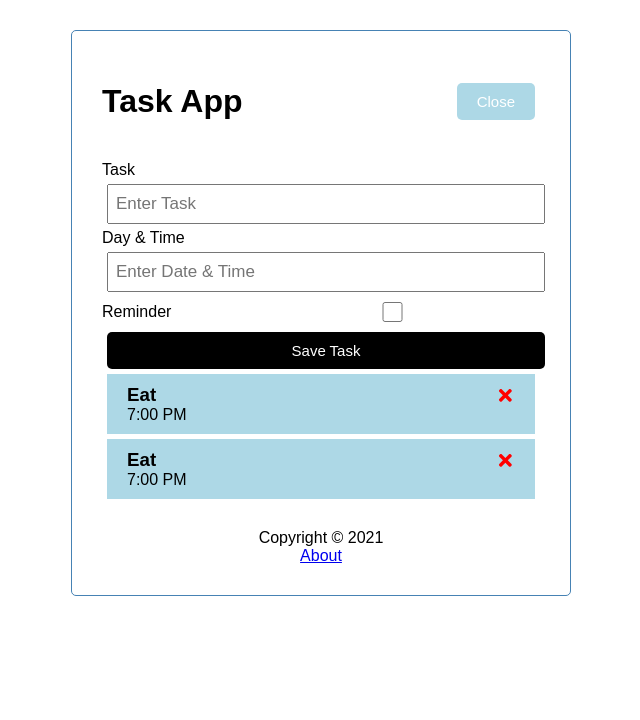
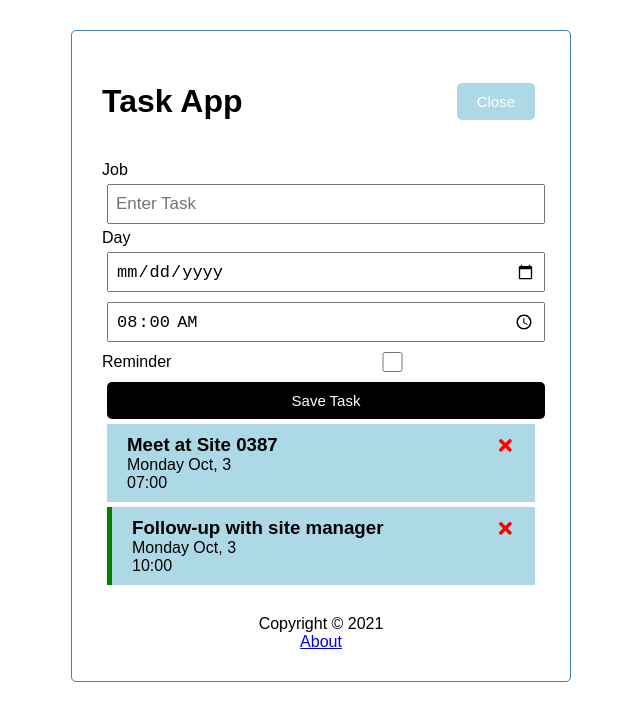
Before and after one commit to ryguy4125/task-app, a React (Create React App) app: page / in a window 1280 px wide. Both pictures are taken after a click on the button "Add". Shown: the top 720 px of the page, without its empty margins (319-959 px from the left). Built offline with nearby package versions, Linux system fonts and the light colour scheme.

Commit message:
separated time and date. pickers.

```diff
--- a/src/App.js
+++ b/src/App.js
@@ -14,15 +14,17 @@ function App() {
   const [tasks, setTasks] = useState([
     {
     "id": 1,
-    "text": "Eat",
-    "day": "7:00 PM",
+    "text": "Meet at Site 0387",
+    "day": "Monday Oct, 3",
+    "taskTime": "07:00",
     "reminder": false,
     },
     {
       "id": 2,
-      "text": "Eat",
-      "day": "7:00 PM",
-      "reminder": false,
+      "text": "Follow-up with site manager",
+      "day": "Monday Oct, 3",
+      "taskTime": "10:00",
+      "reminder": true,
       },
   ])
 
--- a/src/Components/AddTask.js
+++ b/src/Components/AddTask.js
@@ -1,9 +1,9 @@
 import { useState } from "react"
-
 
 const AddTask = ({ onAdd }) => {
     const [text, setText] = useState('')
-    const [day, setDay] = useState('')
+    const [day, setDay] = useState(new Date())
+    const [taskTime, setTaskTime] = useState('08:00')
     const [reminder, setReminder] = useState(false)
 
     const onSubmit = (e) => {
@@ -14,26 +14,33 @@ const AddTask = ({ onAdd }) => {
             return
         }
 
-        onAdd({ text, day, reminder })
+        onAdd({ text, day, taskTime, reminder })
         setText('')
         setDay('')
+        setTaskTime('')
         setReminder('false')
     }
 
     return (
         <form className='add-form' onSubmit={onSubmit}>
             <div className='form-control' >
-                <label>Task</label>
+                <label>Job</label>
                 <input type='text' placeholder='Enter Task'
                     value={text}
                     onChange={(e) => setText(e.target.value)}
                 />
             </div>
             <div className='form-control' >
-                <label>Day & Time</label>
-                <input type='text' placeholder='Enter Date & Time'
+                <label>Day</label>
+                <input type='date' placeholder='Enter Date'
                     value={day}
                     onChange={(e) => setDay(e.target.value)}
+                />
+            </div>
+            <div className='form-control'>
+                <input type='time' placeholder='Enter Time'
+                    value={ taskTime }
+                    onChange={(e) => setTaskTime(e.target.value)}
                 />
             </div>
             <div className='form-control form-control-check' >
--- a/src/Components/Task.js
+++ b/src/Components/Task.js
@@ -14,6 +14,7 @@ const Task = ({ task, onDelete, onToggle }) => {
                 />
             </h3>
             <p>{ task.day }</p>
+            <p>{ task.taskTime}</p>
         </div>
     )
 }
```
